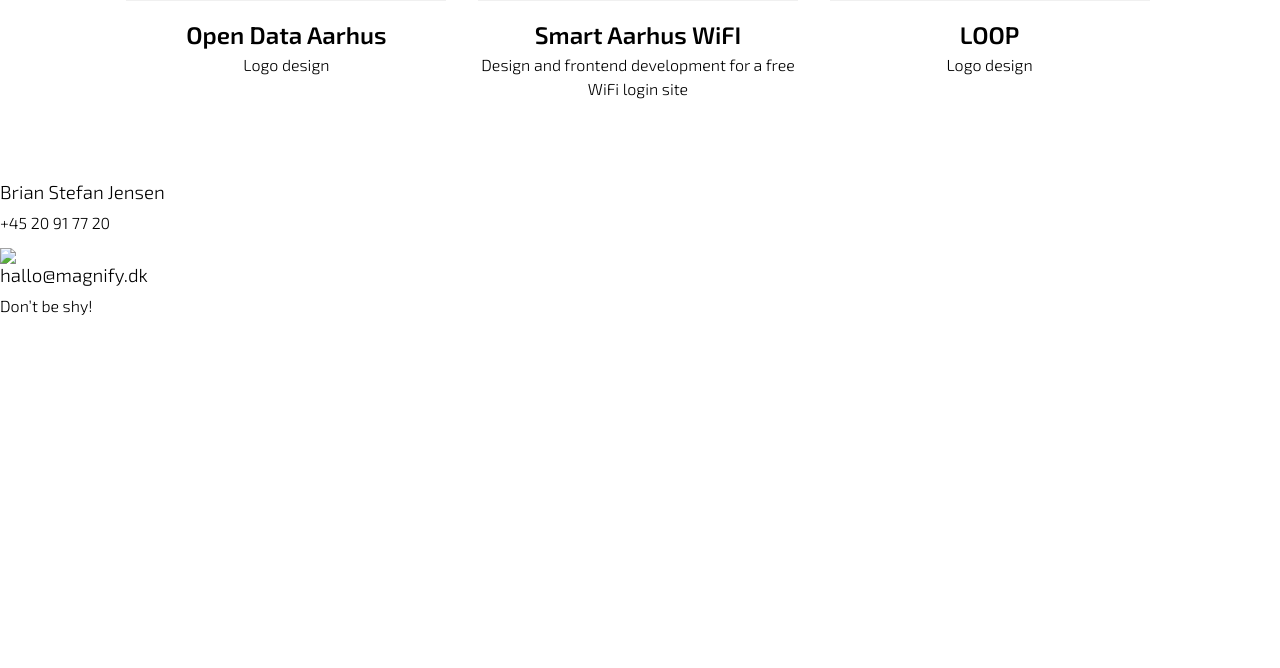
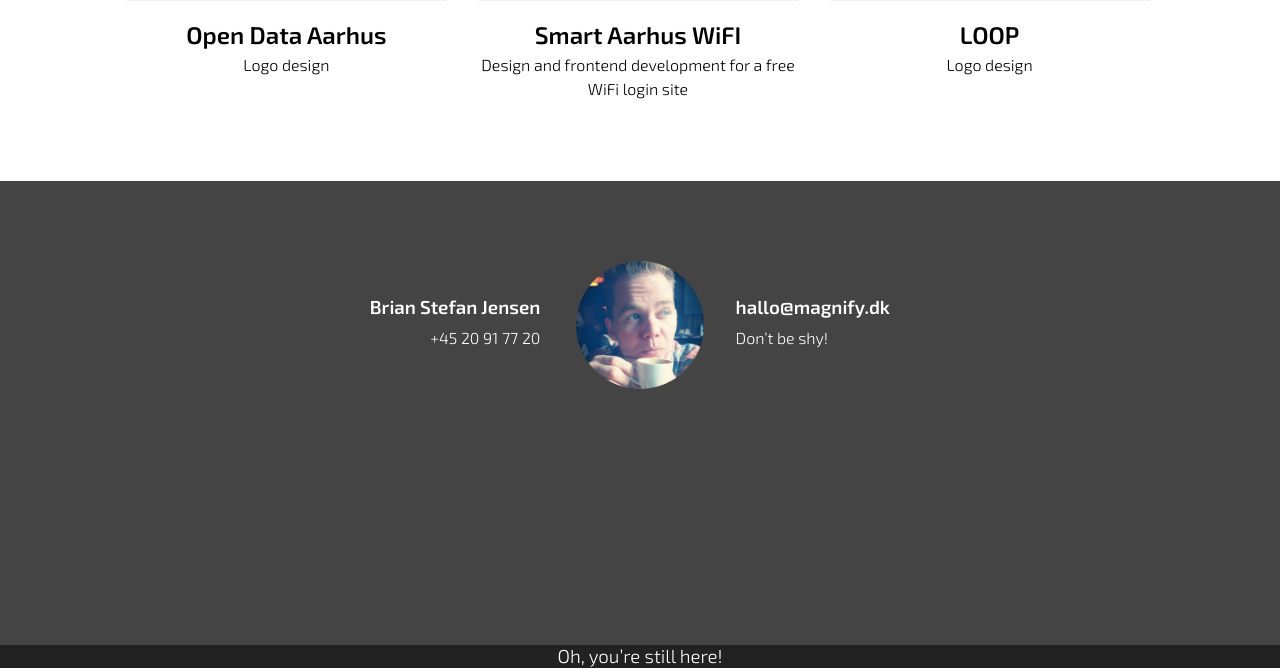
Before and after one commit to magnify/magnify, a PHP site: page / in a window 1280 px wide. Shown: the part 1753-2421 px from the top of the page. Before the commit the page ends 2068 px from the top, so only its background shows below. Run offline with PHP 8.4, Linux system fonts and the light colour scheme.

Commit message:
Footer styling

```diff
--- a/css/styles.css
+++ b/css/styles.css
@@ -141,7 +141,7 @@
  * 3. Apply a negative `margin-left` to negate the columns’ gutters.
  */
 /* line 214, ../sass/base/_grid.scss */
-.my-work--inner {
+.my-work--inner, .footer--contact {
   list-style: none;
   /* [1] */
   margin: 0;
@@ -160,7 +160,7 @@
  * 5. Required to combine fluid widths and fixed gutters.
  */
 /* line 240, ../sass/base/_grid.scss */
-.header--inner, .my-work--project {
+.header--inner, .my-work--project, .footer--contact-phone, .footer--contact-mail, .footer--contact-image {
   display: inline-block;
   /* [1] */
   padding-left: 2em;
@@ -197,7 +197,7 @@
   text-align: center;
 }
 /* line 304, ../sass/base/_grid.scss */
-.header > .header--inner, .my-work--inner > .header--inner, .header > .my-work--project, .my-work--inner > .my-work--project {
+.header > .header--inner, .my-work--inner > .header--inner, .header > .my-work--project, .my-work--inner > .my-work--project, .header > .footer--contact-phone, .my-work--inner > .footer--contact-phone, .header > .footer--contact-mail, .my-work--inner > .footer--contact-mail, .header > .footer--contact-image, .my-work--inner > .footer--contact-image {
   text-align: left;
 }
 
@@ -205,6 +205,11 @@
  * Align grid cells vertically (`.grid--middle` or `.grid--bottom`). Extends
  * `.grid`.
  */
+/* line 316, ../sass/base/_grid.scss */
+.footer--contact > .header--inner, .footer--contact > .my-work--project, .footer--contact > .footer--contact-phone, .footer--contact > .footer--contact-mail, .footer--contact > .footer--contact-image {
+  vertical-align: middle;
+}
+
 /**
  * Create grids with narrower gutters. Extends `.grid`.
  */
@@ -358,7 +363,7 @@
    * Thirds
    */
   /* line 380, ../sass/base/_grid.scss */
-  .my-work--project {
+  .my-work--project, .footer--contact-phone, .footer--contact-mail {
     width: 33.333%;
   }
 
@@ -1265,3 +1270,48 @@
 .my-work--project-description {
   text-align: center;
 }
+
+/* Contact and footer
+   ================================================================================================================== */
+/* line 248, ../sass/layout/_layout.scss */
+.footer {
+  color: white;
+  text-align: center;
+}
+/* line 252, ../sass/layout/_layout.scss */
+.footer--contact {
+  padding: 2em;
+  background-color: #444;
+}
+@media only screen and (min-width: 1024px) {
+  /* line 252, ../sass/layout/_layout.scss */
+  .footer--contact {
+    padding: 5em 8em 16em;
+  }
+}
+/* line 264, ../sass/layout/_layout.scss */
+.footer--contact-heading {
+  font-weight: 600;
+}
+/* line 268, ../sass/layout/_layout.scss */
+.footer--contact-phone, .footer--contact-mail {
+  margin-left: -4px;
+  /* Display inline block fix */
+}
+/* line 276, ../sass/layout/_layout.scss */
+.footer--contact-phone {
+  text-align: right;
+}
+/* line 280, ../sass/layout/_layout.scss */
+.footer--contact-mail {
+  text-align: left;
+}
+/* line 284, ../sass/layout/_layout.scss */
+.footer--contact-image {
+  display: inline-block;
+  max-width: 10em;
+}
+/* line 292, ../sass/layout/_layout.scss */
+.footer--still-here {
+  background-color: #222;
+}
--- a/index.html
+++ b/index.html
@@ -56,11 +56,20 @@
   </div>
 </section>
 <footer class="footer" role="contentinfo" id="contact-me">
-  <h3 class="footer--heading">Brian Stefan Jensen</h3>
-  <h4 class="footer--sub-heading">+45 20 91 77 20</h4>
-  <img src="#">
-  <h3 class="footer--heading">hallo@magnify.dk</h3>
-  <h4 class="footer--sub-heading">Don’t be shy!</h4>
+  <section class="footer--contact">
+    <div class="footer--contact-phone">
+      <h3 class="footer--contact-heading">Brian Stefan Jensen</h3>
+      <h4 class="footer--contact-sub-heading">+45 20 91 77 20</h4>
+    </div>
+    <img src="images/me.png" class="footer--contact-image">
+    <div class="footer--contact-mail">
+      <h3 class="footer--contact-heading">hallo@magnify.dk</h3>
+      <h4 class="footer--contact-sub-heading">Don’t be shy!</h4>
+    </div>
+  </section>
+  <section class="footer--still-here">
+    <h3>Oh, you’re still here!</h3>
+  </section>
 </footer>
 <script src="scripts/smooth-scroll-min.js"></script>
 <script src="scripts/common-min.js"></script>
--- a/sass/layout/_layout.scss
+++ b/sass/layout/_layout.scss
@@ -240,3 +240,56 @@
     }
   }
 }
+
+
+/* Contact and footer
+   ================================================================================================================== */
+
+.footer {
+  color: $white;
+  text-align: center;
+
+  &--contact {
+    @extend %grid;
+    @extend %grid--middle;
+
+    padding: 2em;
+
+    background-color: #444;
+
+    @include breakpoint($breakpoint-desk) {
+      padding: 5em 8em 16em;
+    }
+
+    &-heading {
+      font-weight: 600;
+    }
+
+    &-phone,
+    &-mail {
+      @extend %grid__item;
+      @extend %desk--one-third;
+
+      margin-left: -4px; /* Display inline block fix */
+    }
+
+    &-phone {
+      text-align: right;
+    }
+
+    &-mail {
+      text-align: left;
+    }
+
+    &-image {
+      @extend %grid__item;
+
+      display: inline-block;
+      max-width: 10em;
+    }
+  }
+
+  &--still-here {
+    background-color: #222;
+  }
+}
```
Also changed, not shown: images/gecko.png (added), images/me.png (added).
